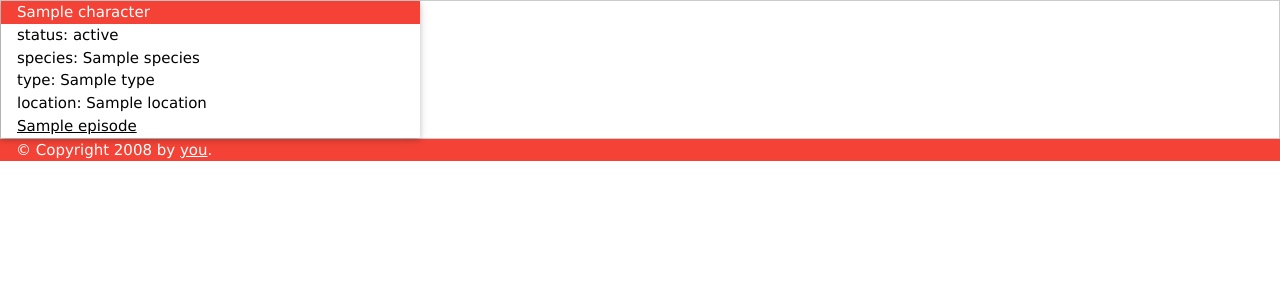
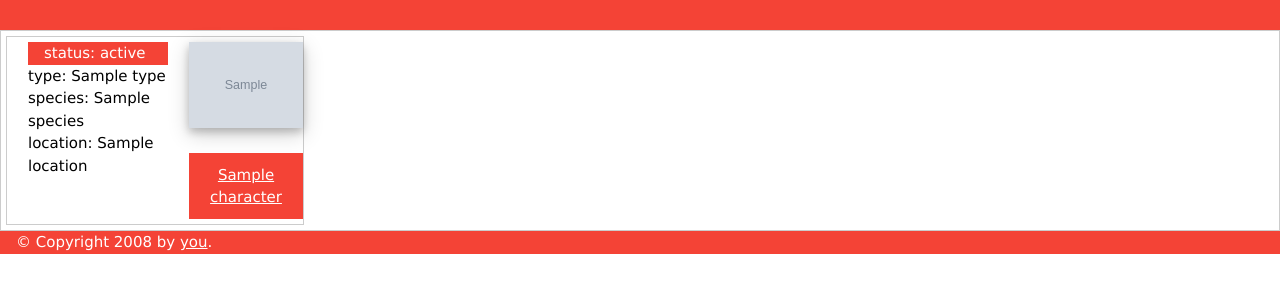
Before and after one commit to qotique/balena-related, a FastAPI app: template src/api/templates/characters.html in a window 1280 px wide. Shown: the top 300 px of the page. Run offline with FastAPI, Linux system fonts and the light colour scheme; the template is opened without the code that fills it: most values are stand-ins (such as "Sample title", 1, 10 or a date in 2020); grey boxes marked "Sample" are stand-in pictures.

Commit message:
feat: pagination, better view, minor fixes

```diff
--- a/src/api/app.py
+++ b/src/api/app.py
@@ -34,8 +34,8 @@ def info():
     return get_system_info()
 
 
-@api.get('/character', response_class=HTMLResponse)
-async def character(
+@api.get('/characters', response_class=HTMLResponse)
+async def characters(
         request: Request,
         name: Optional[Union[str, None]] = None,
         status: Optional[Union[str, None]] = None,
@@ -60,7 +60,6 @@ async def character(
     for item in result:
         for idx, i in enumerate(item.episode):
             episode = GetEpisode()
-            print(item, idx, i)
             thread = threading.Thread(
                 target=set_episode_link,
                 args=(episode.get_episode_by_id, item, idx, i)
@@ -107,10 +106,22 @@ async def episode_by_id(
     return templates.TemplateResponse('episode.html', {"request": request, "episode": result})
 
 
-@api.get('/characters')
-async def characters():
-    result = await GetCharacter().run_query()
-    return result
+@api.get('/character/{id}', response_class=HTMLResponse)
+async def character(
+        request: Request,
+        id: int
+):
+    result = GetCharacter().get_character_by_id(id)
+    result.episodes = len(result.episode)
+    episode = GetEpisode()
+    first_episode = episode.get_episode_by_url(result.episode[0])
+    return templates.TemplateResponse(
+        'character.html', {
+            "request": request,
+            "character": result,
+            "first_episode": first_episode
+        }
+    )
 
 
 @api.get('/locations')
--- a/src/api/static/styles.css
+++ b/src/api/static/styles.css
@@ -46,15 +46,81 @@ table {
 	border-collapse: collapse;
 	border-spacing: 0;
 }
+div.header{
+ width: 100%;
+ background: #D8E3AB;
+ height: 30px;
+}
+div.characters-view {
+    display: grid;
+    grid-template-columns: repeat(4, 1fr);
+    gap: 15px;
+    grid-auto-rows: minmax(100px, auto);
+}
+div.characters-view-card {
+    display: inline-grid;
+    margin: 5px;
+    padding: 5px;
 
+}
+div.character-card-photo {
+    display: inline;
+}
+div.polaroid {
+  width: auto;
+  background-color: white;
+  box-shadow: 0 4px 8px 0 rgba(0, 0, 0, 0.2), 0 6px 20px 0 rgba(0, 0, 0, 0.19);
+  margin-bottom: 25px;
+  height: auto;
+}
+div.container {
+  text-align: center;
+  padding: 10px 20px;
+}
+.image {
+  border: 1px solid #ddd;
+  border-radius: 4px;
+  padding: 5px;
+  width: 150px;
+}
 .wrapper {
   display: grid;
-  grid-template-columns: repeat(3, 3fr);
-  gap: 10px;
+  grid-template-columns: repeat(4, 1fr);
+  gap: 15px;
   grid-auto-rows: minmax(100px, auto);
 }
-
 .episodes {
 	display: grid;
 	grid-template-columns: repeat(3, 1fr);
 }
+.button {
+  background-color: #f44336;
+  border: none;
+  color: white;
+  padding: 1% 1%;
+  text-align: center;
+  text-decoration: none;
+  display: inline-block;
+  font-size: inherit;
+}
+.button:hover {
+  background-color: firebrick;
+  color: white;
+}
+
+.grid-container {
+  display: inline-grid;
+}
+div.character-card {
+	display: grid;
+	grid-template-columns: 30% 70%;
+    padding-left: 20%;
+    padding-right: 20%;
+}
+.character-card-mini {
+	display: grid;
+	grid-template-columns: 60% 40%;
+    gap: 5px;
+    margin: 0 0 0 0;
+    padding: 0;
+}
--- a/src/api/templates/base.html
+++ b/src/api/templates/base.html
@@ -8,10 +8,14 @@
     {% endblock %}
 </head>
 <body>
+    {% block header %}
+    <div class="header w3-red">
+    </div>
+    {% endblock %}
     <div id="content">{% block content %}{% endblock %}</div>
     <div id="footer", class="w3-container w3-red">
         {% block footer %}
-        &copy; Copyright 2008 by <a href="/character">you</a>.
+        &copy; Copyright 2008 by <a href="/characters">you</a>.
         {% endblock %}
     </div>
 </body>
--- a/src/api/templates/characters.html
+++ b/src/api/templates/characters.html
@@ -4,20 +4,28 @@
     {{ super() }}
 {% endblock %}
 {% block content %}
-<div class="w3-border wrapper">
+<div class="w3-border characters-view">
     {% for character in characters %}
-    <div class="w3-card">
-        <div class="w3-container w3-red">{{ character.name }}</div>
-        <article class="w3-container">status: {{ character.status }}</article>
-        <article class="w3-container">species: {{ character.species }}</article>
-        {% if character.type -%}
-        <article class="w3-container">type: {{ character.type }}</article>
-        {%- endif %}
-        <article class="w3-container">location: {{ character.location.name }}</article>
+    <div class="characters-view-card w3-border character-card-mini">
         <div class="w3-container">
-        {% for episode in character.episode %}
-        <a href="{{ episode.link }}">{{ episode.name }}</a>
-        {% endfor %}
+            <div class="w3-container w3-red">status: {{ character.status }}</div>
+            {% if character.type -%}
+            <article>type: {{ character.type }}</article>
+            {%- endif %}
+            <article>species: {{ character.species }}</article>
+            <article>location: {{ character.location.name }}</article>
+        </div>
+        <div class="character-card-photo">
+            <div class="polaroid">
+                <img src="{{ character.image }}" alt="{{ character.name }}" style="width:100%">
+            </div>
+            <div class="container w3-red">
+                <button class="button">
+                    <a href="{{character.link}}">
+                        <p>{{ character.name }}</p>
+                    </a>
+                </button>
+            </div>
         </div>
     </div>
 
--- a/src/rick.py
+++ b/src/rick.py
@@ -22,6 +22,8 @@ class Character(BaseModel):
     episode: List[str]
     url: str
     created: str
+    link: Union[str, None]
+    episodes: Union[int, None]
 
 
 class Location(BaseModel):
@@ -98,18 +100,41 @@ class GetCharacter(RequestParamsBuilder, ABC):
         self.url = url + params
 
     async def run_query(self):
-        await super(GetCharacter, self).run_query()
-        if len(response) == 1:
-            try:
-                return Character(**response[0])
-            except KeyError as error:
-                logging.error(error)
-                return response
+        response_ = requests.get(self.url)
+        if response_.status_code == 429:
+            time.sleep(10)
+            await self.run_query()
+        response_json = response_.json()
+        result = []
+        result.extend(response_json['results'])
+        while response_json['info']['next']:
+            response_json = requests.get(response_json['info']['next']).json()
+            result.extend(response_json['results'])
         characters = []
-        for character in response:
-            character = Character(**character)
+        for item in result:
+            character = Character(**item)
+            character.link = f'character/{character.id}'
+            character.episodes = len(character.episode)
             characters.append(character)
+        logging.warning(f'{len(characters)=}')
         return characters
+
+    def get_character_by_id(self, id: int):
+        self.url = f'{BASE_URL}/character/{id}'
+        response = requests.get(
+            self.url,
+            headers={
+                'User-Agent': 'Mozilla/5.0 (Macintosh; Intel Mac OS X 10_9_3) '
+                              'AppleWebKit/537.36 (KHTML, like Gecko) Chrome/35.0.1916.47 Safari/537.36'
+            }
+        )
+        if response.status_code == 429:
+            time.sleep(10)
+            self.get_character_by_id(id)
+        obj = response.json()
+        character = Character(**obj)
+        character.link = f'character{id}'
+        return character
 
 
 class GetLocation(RequestParamsBuilder, ABC):
@@ -190,6 +215,10 @@ class GetEpisode(RequestParamsBuilder, ABC):
         episode.link = f'episode{id}'
         return episode
 
+    def get_episode_by_url(self, url: str):
+        response = requests.get(url)
+        return Episode(**response.json())
+
 # async def main():
 #     request = await GetEpisode().get_episode_by_id(1)
 #     return request
```
Also changed, not shown: src/api/templates/character.html (added, +43 -0 lines).
